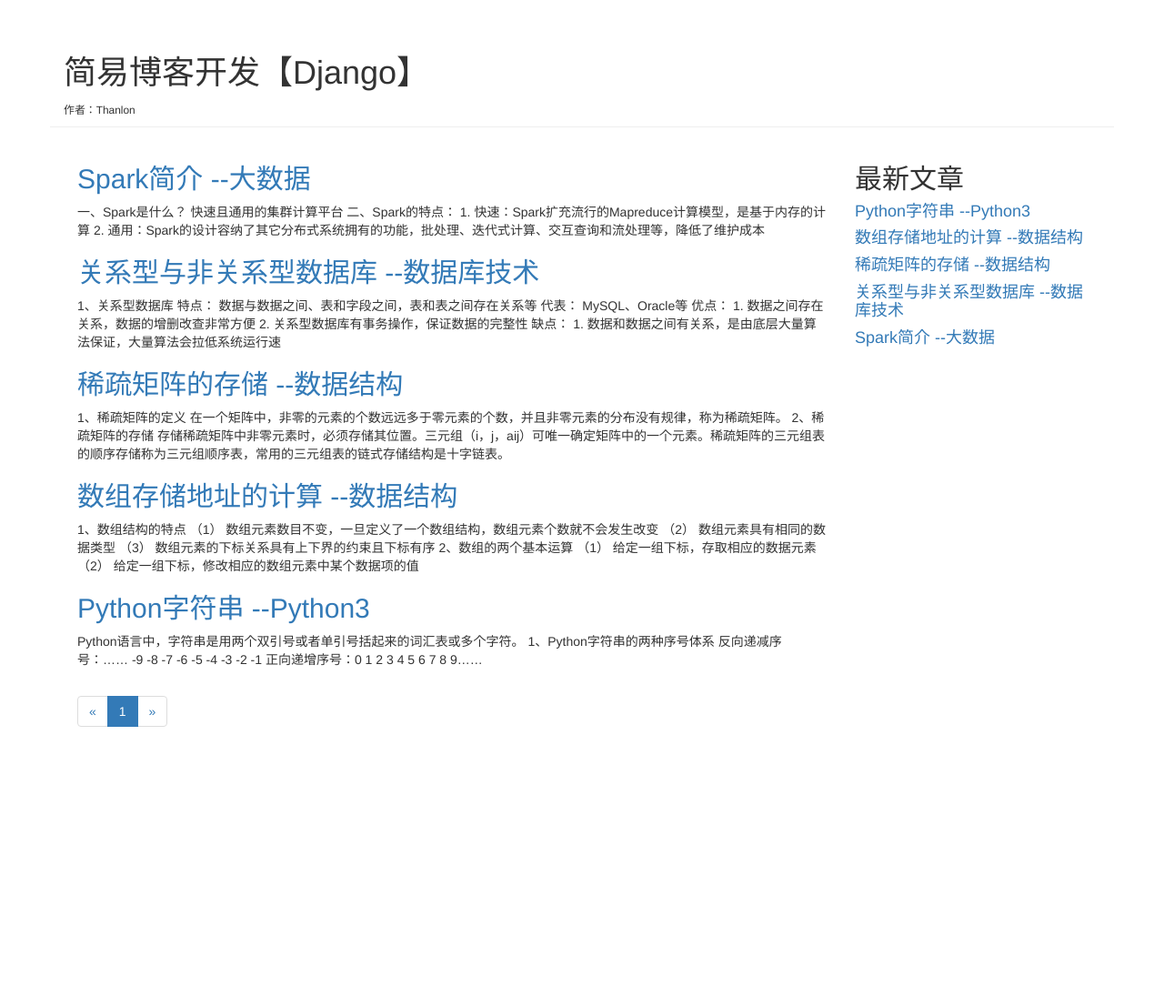
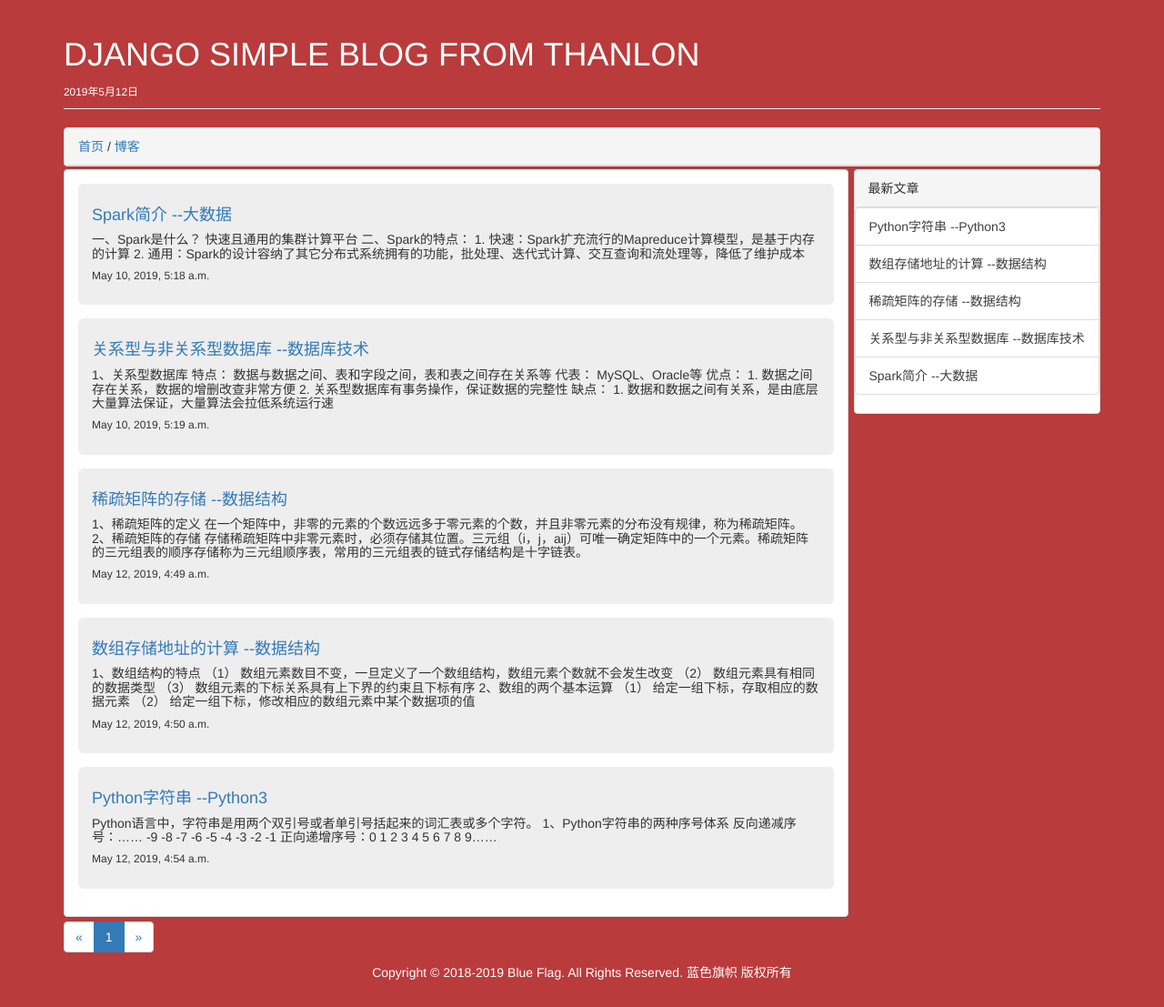
Before and after one commit to QQ3330447288/django_simple_blog, a Django app: page /blog/index in a window 1280 px wide. Shown: the whole page at 91% size. Before the commit the page ends 799 px from the top, so only its background shows below. Run offline with Django 3.2, Linux system fonts and the light colour scheme; data comes from the database, SQL or seed files in the repository; both versions use the stored data as it was after the commit.

Commit message:
Python语言中，字符串是用两个双引号或者单引号括起来的词汇表或多个字符。 index page

```diff
--- a/blog/templates/blog/index.html
+++ b/blog/templates/blog/index.html
@@ -2,31 +2,57 @@
 <html lang="en">
 <head>
     <meta charset="UTF-8">
-    <title>简易博客</title>
+    <meta name="viewport" content="width=device-width, initial-scale=1, maximum-scale=1, user-scalable=no">
+    <title>SIMPLE BLOG</title>
     <!-- 最新版本的 Bootstrap 核心 CSS 文件 -->
     <link rel="stylesheet" href="https://cdn.jsdelivr.net/npm/bootstrap@3.3.7/dist/css/bootstrap.min.css"
           integrity="sha384-BVYiiSIFeK1dGmJRAkycuHAHRg32OmUcww7on3RYdg4Va+PmSTsz/K68vbdEjh4u" crossorigin="anonymous">
 </head>
-<body>
-<div class="container page-header">
-    <h1>简易博客开发【Django】</h1>
-    <small>作者：Thanlon</small>
+<body style="background:#ba3b3b">
+<div class="container">
+    <div class="row">
+        <div class="col-md-12">
+            <div class="page-header">
+                <h1 style="color:white">DJANGO SIMPLE BLOG FROM THANLON</h1>
+                <small style="color:white">2019年5月12日</small>
+            </div>
+        </div>
+    </div>
 </div>
 <div class="container page-body">
-    <div class="col-md-9" role="main">
+    <div class="row">
+        <div class="col-md-12">
+            <div class="panel panel-default" style="margin-bottom:3px;">
+                <div class="panel-heading">
+                    <a href="javascript:;">首页</a> /
+                    <a href="">博客</a>
+                </div>
+            </div>
+        </div>
+    </div>
+    <div class="row">
+        <div class="col-md-9" role="main" style="padding-right:0">
             <div class="body-main">
-            <div class="body-main">
+                <div class="panel panel-default" style="margin-bottom:5px">
+                    <div class="panel-body">
                         {% for article in article_list %}
-                <div>
-                    <h2><a href="/blog/detail/{{article.article_id}}">{{article.title}}</a></h2>
-                    <p>{{article.brief_content}}</p>
+                        <div class="jumbotron" style="
+                        padding-left:15px;padding-right:15px;
+                        padding-top: 15px;padding-bottom: 15px;
+                        margin-bottom: 15px;
+                        color: inherit;
+                        background-color: #eee;">
+                            <h4><a href="/blog/detail/{{article.article_id}}">{{article.title}}</a></h4>
+                            <h5>{{article.brief_content}}</h5>
+                            <h6>{{article.date}}</h6>
                         </div>
                         {% endfor %}
                     </div>
                 </div>
+            </div>
             <div class="body-footer">
                 <nav aria-label="Page navigation">
-                <ul class="pagination">
+                    <ul class="pagination" style="margin:0">
                         <li>
                             <a href="/blog/index?page={{previous_page}}" aria-label="Previous">
                                 <span aria-hidden="true">&laquo;</span>
@@ -48,17 +74,32 @@
                 </nav>
             </div>
         </div>
-    <div class="col-md-3" role="complementary">
-        <div>
-            <h2>最新文章</h2>
-            {% for article in top10_article_list%}
-            <h4><a href="/blog/detail/{{article.article_id}}">{{article.title}}</a></h4>
+        <div class="col-md-3" role="complementary" style="padding-left:6px">
+            <div class="panel panel-default">
+                <div class="panel-heading">最新文章</div>
+                <div class="panel-body" style="padding:0">
+                    <ul class="list-group">
+                        {% for article in top5_article_list%}
+                        <li class="list-group-item">
+                            <a href="/blog/detail/{{article.article_id}}" style="color:#3f3f3f">{{article.title}}</a>
+                        </li>
                         {% endfor %}
+                    </ul>
                 </div>
             </div>
         </div>
+    </div>
+    <div class="row" style="margin-bottom:20px">
+        <div class="container">
+            <h5 class="text-center" style="color:white">
+                Copyright © 2018-2019 Blue Flag. All Rights Reserved. <a href="http://www.blueflags.cn"
+                                                                         style="color:white">蓝色旗帜</a> 版权所有
+            </h5>
+        </div>
+    </div>
+</div>
+
 </body>
-<!-- 最新的 Bootstrap 核心 JavaScript 文件 -->
 <script src="https://cdn.jsdelivr.net/npm/bootstrap@3.3.7/dist/js/bootstrap.min.js"
         integrity="sha384-Tc5IQib027qvyjSMfHjOMaLkfuWVxZxUPnCJA7l2mCWNIpG9mGCD8wGNIcPD7Txa"
         crossorigin="anonymous"></script>
--- a/blog/views.py
+++ b/blog/views.py
@@ -31,7 +31,7 @@ def get_index_page(request):
     else:
         page = 1
     all_article = Article.objects.all()
-    top10_article_list = Article.objects.order_by('-date')[:10]
+    top5_article_list = Article.objects.order_by('-date')[:5]
     paginator = Paginator(all_article, 8)
 
     page_num = paginator.num_pages
@@ -51,7 +51,7 @@ def get_index_page(request):
                       'curr_page': page,
                       'next_page': next_page,
                       'previous': previous_page,
-                      'top10_article_list': top10_article_list,
+                      'top5_article_list': top5_article_list,
                       'page': page
                   })
 
```
Also changed, not shown: db.sqlite3. Lines whose indentation alone changed are shown as unchanged.
